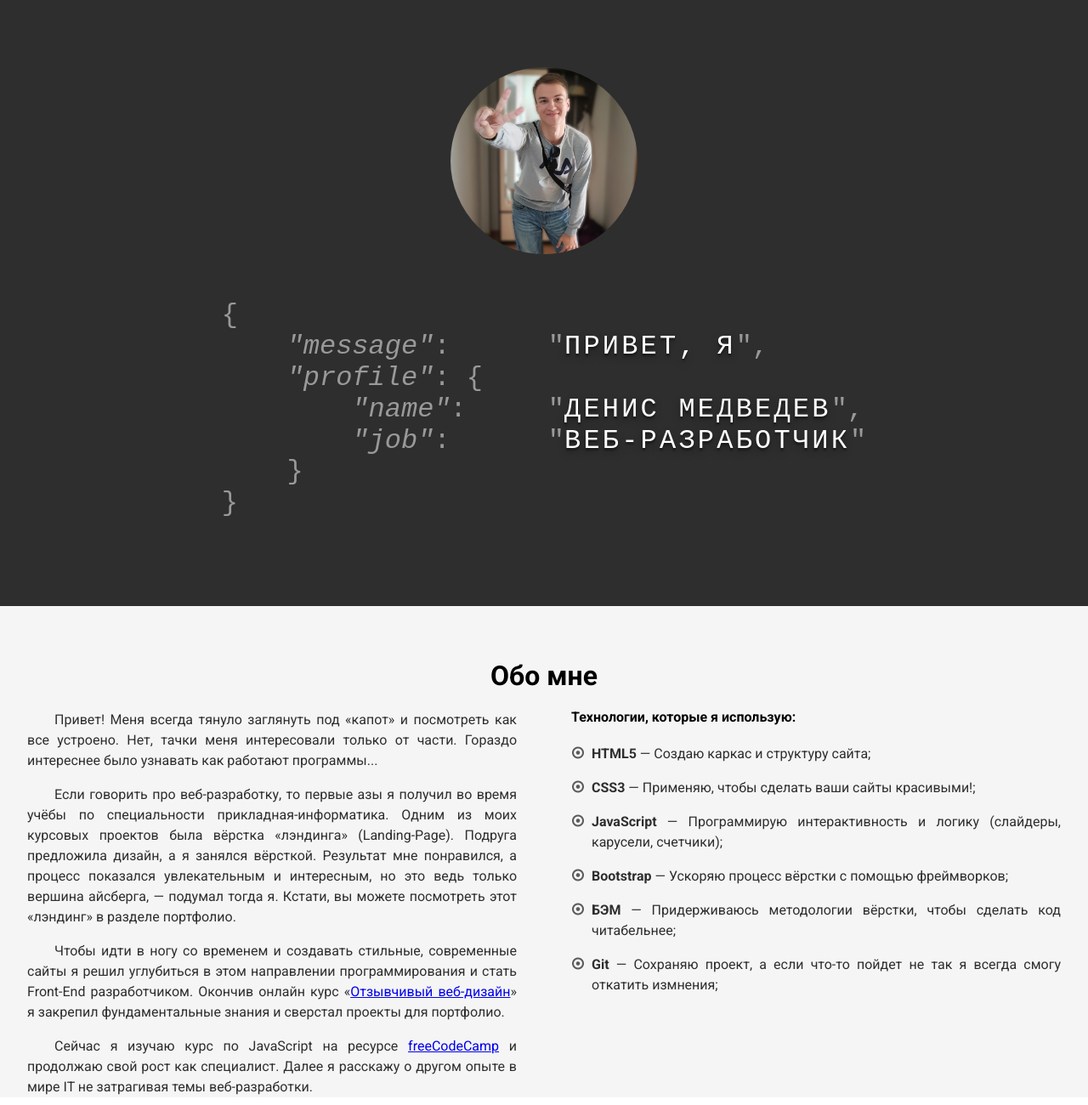
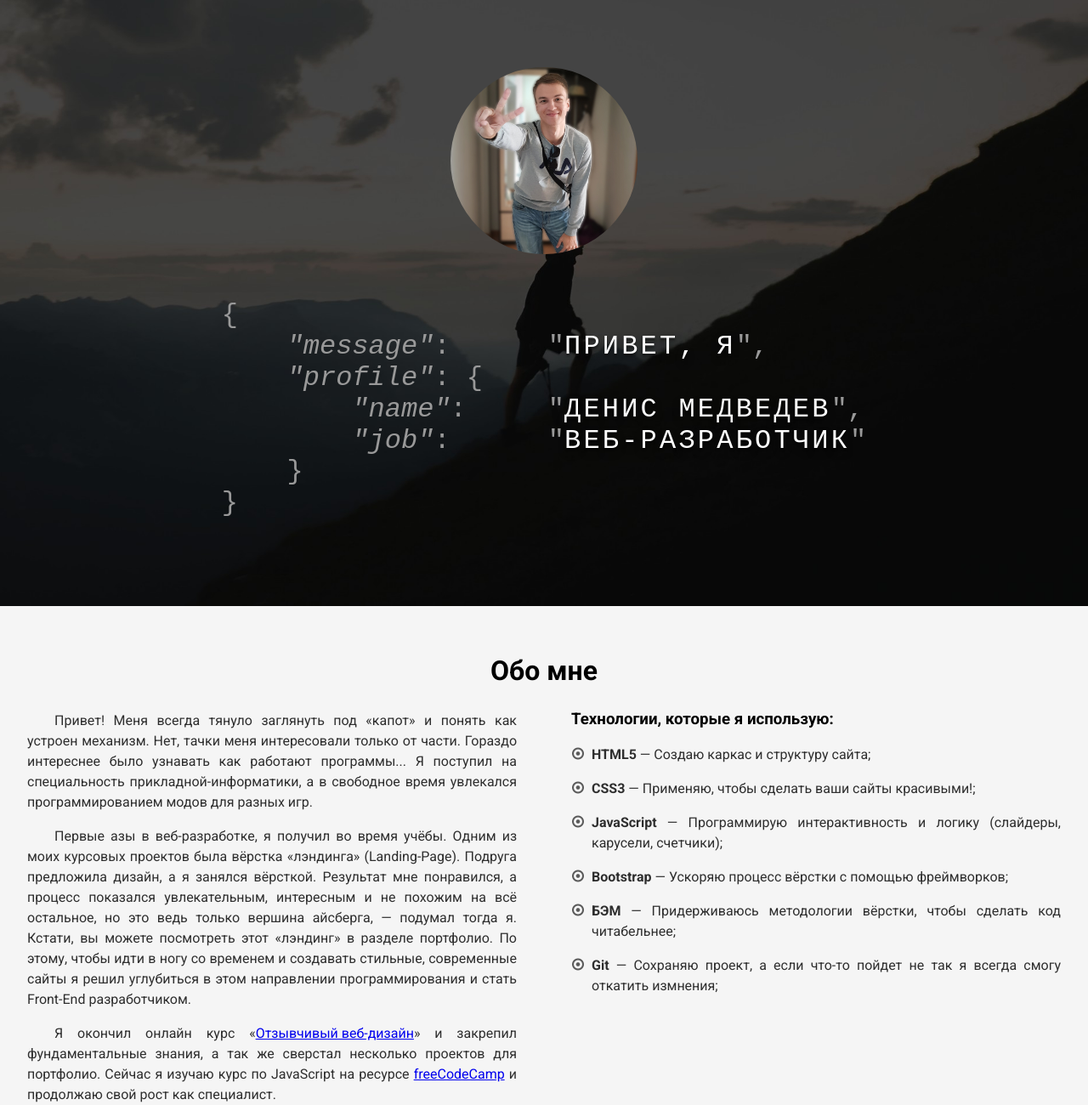
Before and after one commit to raziEiL/razieil.github.io, a plain HTML site: page index.html in a window 1280 px wide. Shown: the part 87-1387 px from the top of the page at 85% size. Drawn offline with Linux system fonts and the light colour scheme.

Commit message:
Added bg image

```diff
--- a/index.html
+++ b/index.html
@@ -24,7 +24,7 @@
         </nav>
         <section class="intro">
             <div class="intro__elem1">
-                <img class="intro__img" src="images/photo-5.jpg" alt="My photo">
+                <img class="intro__img" src="images/photo.jpg" alt="My photo">
             </div>
             <pre class="intro__pre">{
     <i>"message"</i>:      "<span>Привет, я</span>",
@@ -40,13 +40,12 @@
             <h1 class="header header--color-odd">Обо мне</h1>
             <div class="row">
                 <div class="col">
-                    <p class="text text--indent text--color-odd">Привет! Меня всегда тянуло заглянуть под &laquo;капот&raquo; и посмотреть как все устроено. Нет, тачки меня интересовали только от части. Гораздо интереснее было узнавать как работают программы...</p>
-                    <p class="text text--indent text--color-odd">Если говорить про веб-разработку, то первые азы я получил во время учёбы по специальности прикладная-информатика. Одним из моих курсовых проектов была вёрстка &laquo;лэндинга&raquo; (Landing-Page). Подруга предложила дизайн, а я занялся вёрсткой. Результат мне понравился, а процесс показался увлекательным и интересным, но это ведь только вершина айсберга, — подумал тогда я. Кстати, вы можете посмотреть этот &laquo;лэндинг&raquo; в разделе портфолио.</p>
-                    <p class="text text--indent text--color-odd">Чтобы идти в ногу со временем и создавать стильные, современные сайты я решил углубиться в этом направлении программирования и стать Front-End разработчиком. Окончив онлайн курс &laquo;<a href="https://www.freecodecamp.org/certification/razieil/responsive-web-design" target="_blank">Отзывчивый веб-дизайн</a>&raquo; я закрепил фундаментальные знания и сверстал проекты для портфолио.</p>
-                    <p class="text text--indent text--color-odd">Сейчас я изучаю курс по JavaScript на ресурсе <a href="https://www.freecodecamp.org/" target="_blank">freeCodeCamp</a> и продолжаю свой рост как специалист. Далее я расскажу о другом опыте в мире IT не затрагивая темы веб-разработки.</p>
+                    <p class="text text--indent text--color-odd">Привет! Меня всегда тянуло заглянуть под &laquo;капот&raquo; и понять как устроен механизм. Нет, тачки меня интересовали только от части. Гораздо интереснее было узнавать как работают программы... Я поступил на специальность прикладной-информатики, а в свободное время увлекался программированием модов для разных игр.</p>
+                    <p class="text text--indent text--color-odd">Первые азы в веб-разработке, я получил во время учёбы. Одним из моих курсовых проектов была вёрстка &laquo;лэндинга&raquo; (Landing-Page). Подруга предложила дизайн, а я занялся вёрсткой. Результат мне понравился, а процесс показался увлекательным, интересным и не похожим на всё остальное, но это ведь только вершина айсберга, — подумал тогда я. Кстати, вы можете посмотреть этот &laquo;лэндинг&raquo; в разделе портфолио. По этому, чтобы идти в ногу со временем и создавать стильные, современные сайты я решил углубиться в этом направлении программирования и стать Front-End разработчиком.</p>
+                    <p class="text text--indent text--color-odd">Я окончил онлайн курс &laquo;<a class="link" href="https://www.freecodecamp.org/certification/razieil/responsive-web-design" target="_blank">Отзывчивый&#x2005;веб-дизайн</a>&raquo; и закрепил фундаментальные знания, а так же сверстал несколько проектов для портфолио. Сейчас я изучаю курс по JavaScript на ресурсе <a class="link" href="https://www.freecodecamp.org/" target="_blank">freeCodeCamp</a> и продолжаю свой рост как специалист.</p>
                 </div>
                 <div class="col">
-                    <h4 class="header--color-odd">Технологии, которые я использую:</h4>
+                    <h3 class="header--color-odd">Технологии, которые я использую:</h3>
                     <ul class="about__list text text--color-odd">
                         <li class="about__item"><b>HTML5</b> — Создаю каркас и структуру сайта;</li>
                         <li class="about__item"><b>CSS3</b> — Применяю, чтобы сделать ваши сайты красивыми!;</li>
--- a/styles/style.css
+++ b/styles/style.css
@@ -33,11 +33,11 @@ a.anchor-fix {
 }
 
 section:nth-child(even) {
-    background: hsl(0, 0%, 18%);
+    background-color: hsl(0, 0%, 18%);
 }
 
 section:nth-child(odd) {
-    background: hsl(0, 0%, 96%);
+    background-color: hsl(0, 0%, 96%);
 }
 
 /*  -------- NAVBAR -------- */
@@ -121,6 +121,12 @@ section:nth-child(odd) {
     height: calc(100vh - var(--nav-height));
     min-height: 640px;
     margin-top: var(--nav-height);
+    /* TODO: подвинуть картинку так, чтобы человека не закрывала аватаркой */
+    background-image: url(../images/background.jpg);
+    background-repeat: no-repeat;
+    background-attachment: fixed;
+    background-position: 50% 50%;
+    background-size: cover;
 }
 
 .intro__elem1 {
@@ -134,6 +140,7 @@ section:nth-child(odd) {
     border-radius: 50%;
 }
 
+/* FIXME: Задать минимальный размер*/
 .intro__pre {
     font-size: 2em;
     color: hsl(0, 0%, 60%);
@@ -158,8 +165,6 @@ section:nth-child(odd) {
     animation-delay: 0.5s;
     animation-fill-mode: forwards;
     text-shadow: 0 3px 2px rgba(0, 0, 0, 0.35), 0 5px 10px rgba(0, 0, 0, 0.35);
-    /*  font-weight: bold; */
-    /* color: hsl(355, 78%, 66%); */
 }
 
 @keyframes fade-out {
@@ -186,8 +191,9 @@ section:nth-child(odd) {
 
 .header {
     text-align: center;
-    padding-top: 2em;
+    padding-top: 1.8em;
     margin-top: 0;
+    margin-bottom: 0.9em;
 }
 
 .header--color-even {
@@ -231,6 +237,12 @@ section:nth-child(odd) {
     margin-bottom: 1em;
 }
 
+.about__item:last-child {
+    margin-bottom: 0;
+}
+
+.link {}
+
 /* .about__item:nth-child(odd) {
     background: hsl(183, 42%, 92%);
 } */
```
Also changed, not shown: images/avatar.png (deleted), images/background.jpg (added), images/photo.jpg (renamed from images/photo-5.jpg).
